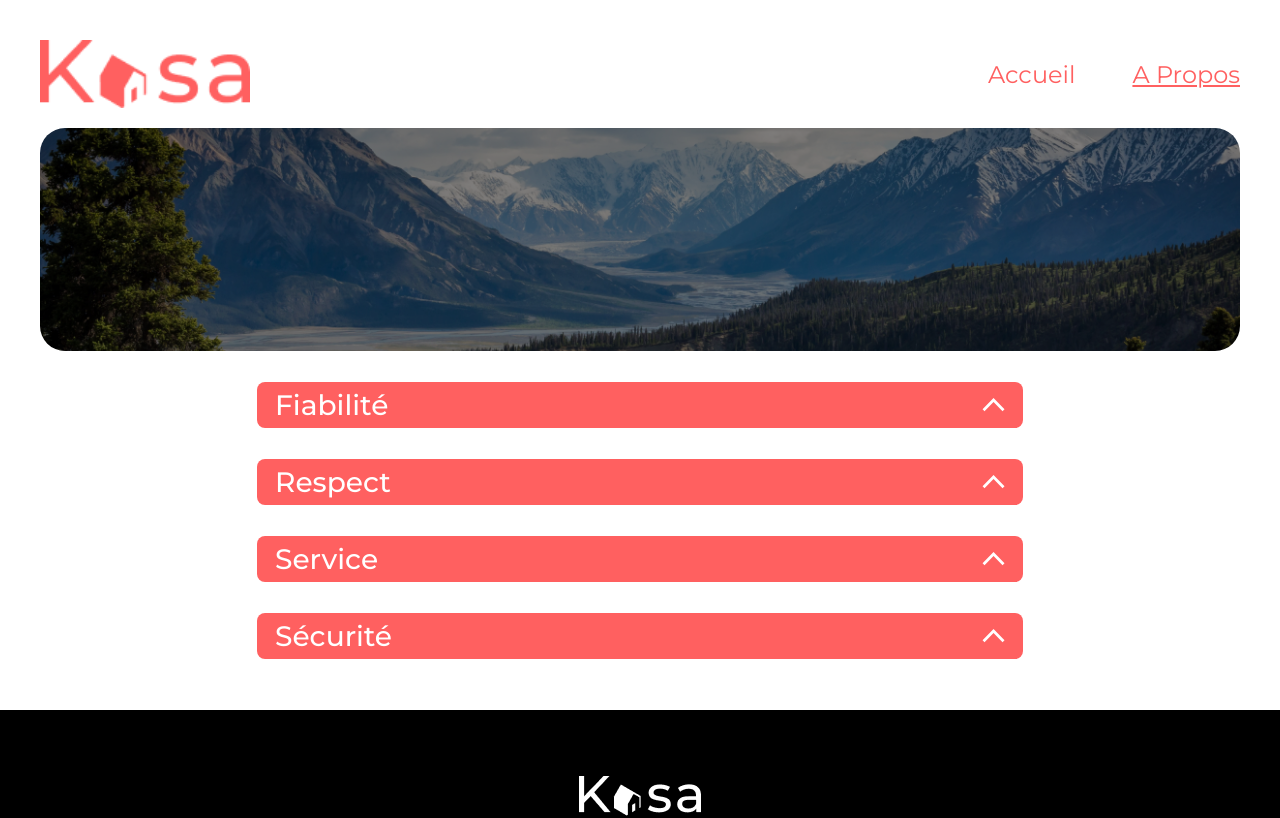
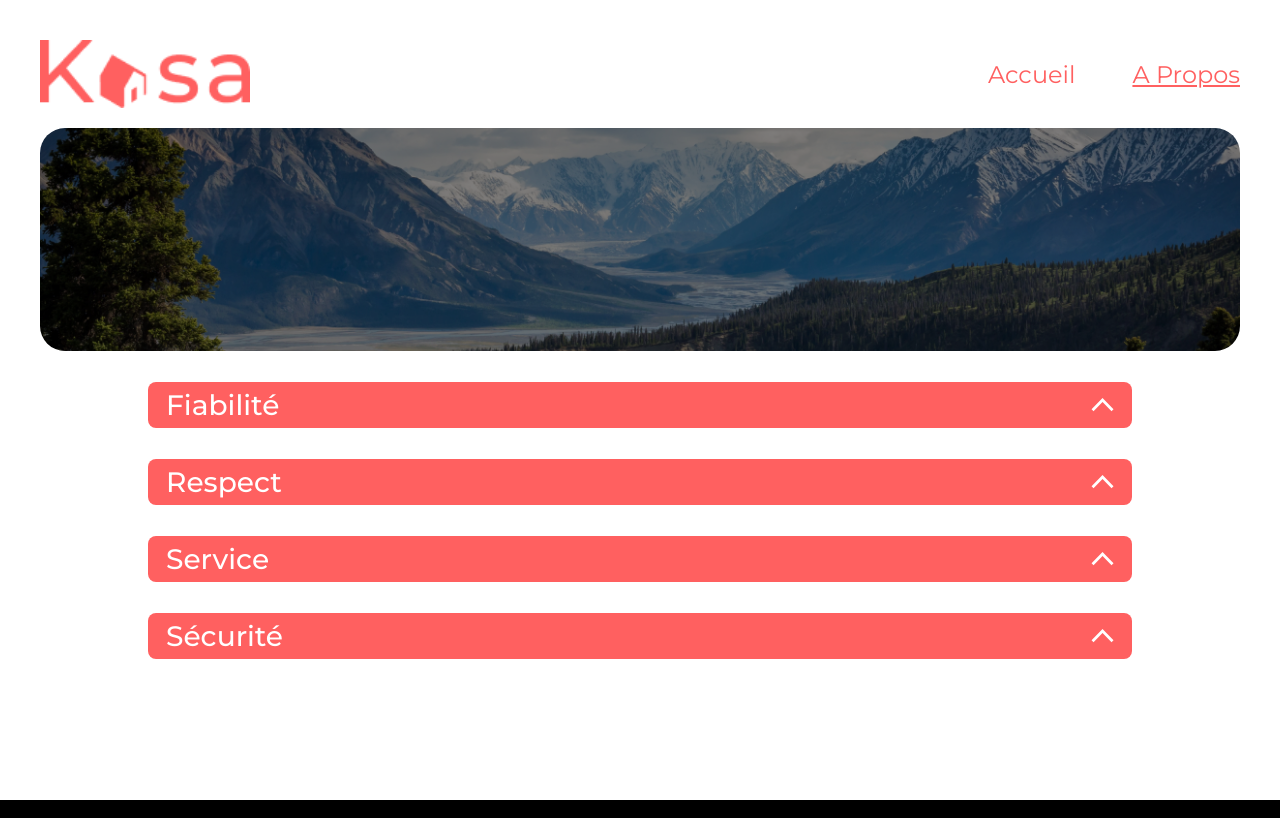
Before and after one commit to nikos-fr/kasa, a React (Create React App) app: page /about in a window 1280 px wide. Shown: the top 818 px of the page. Built offline with nearby package versions, Linux system fonts and the light colour scheme.

Commit message:
petit ajustage

```diff
--- a/src/styles/pages/_about.scss
+++ b/src/styles/pages/_about.scss
@@ -1,7 +1,7 @@
 .about {
     width: 100%;
     margin: 0 auto;
-    padding: 20px;
+    padding: 20px 20px 110px 20px;
     @media screen and (min-width:767px) {
         max-width: 1240px;
         margin: 0 auto;
@@ -20,7 +20,7 @@
         @media screen and (min-width:767px) {
             margin-top: 31px;
             margin-bottom: 31px;
-            padding: 0 217px;
+            padding: 0 9%;
             gap: 31px;
         }
         collapse__description {
```
